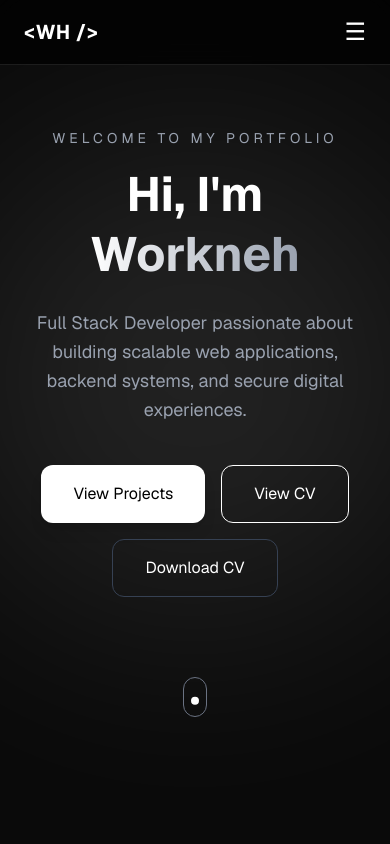
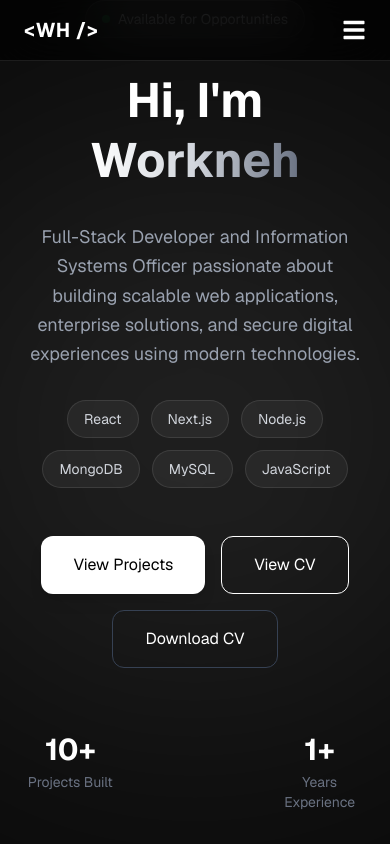
Before and after one commit to worknehhaile/Portfolio-v2, a Next.js app in the folder portfolio-client/: page / in a window 390 px wide. Shown: the top 844 px of the page. Built offline with nearby package versions, Linux system fonts and the light colour scheme.

Commit message:
Improve mobile navbar

```diff
--- a/portfolio-client/app/components/Navbar.jsx
+++ b/portfolio-client/app/components/Navbar.jsx
@@ -2,7 +2,7 @@
 
 import { useState } from "react";
 import { motion, AnimatePresence } from "framer-motion";
-
+import { FaBars, FaTimes } from "react-icons/fa";
 export default function Navbar() {
   const [open, setOpen] = useState(false);
 
@@ -47,7 +47,7 @@ export default function Navbar() {
           className="md:hidden text-2xl"
           onClick={() => setOpen(!open)}
         >
-          {open ? "✕" : "☰"}
+          {open ? <FaTimes /> : <FaBars />}
         </button>
       </div>
 
@@ -55,13 +55,13 @@ export default function Navbar() {
      <AnimatePresence>
   {open && (
     <motion.div
-            initial={{ opacity: 0, y: -15 }}
+      initial={{ opacity: 0, y: -20 }}
       animate={{ opacity: 1, y: 0 }}
-            exit={{ opacity: 0, y: -15 }}
+      exit={{ opacity: 0, y: -20 }}
       transition={{ duration: 0.25 }}
-            className="md:hidden bg-black/95 backdrop-blur-xl border-t border-white/10"
+      className="md:hidden fixed top-[72px] left-0 w-full bg-black/95 backdrop-blur-xl border-t border-white/10 z-[999]"
     >
-            <ul className="flex flex-col items-center gap-6 py-8 text-sm">
+      <ul className="flex flex-col items-center gap-6 py-8 text-base">
         {navLinks.map((link) => (
           <li key={link}>
             <a
--- a/portfolio-client/app/sections/Hero.jsx
+++ b/portfolio-client/app/sections/Hero.jsx
@@ -15,30 +15,33 @@ export default function Hero() {
     >
       {/* Background Glow */}
       <div className="absolute inset-0 -z-10">
-        <div className="absolute top-32 left-1/2 -translate-x-1/2 w-[500px] h-[500px] bg-white/10 blur-[120px] rounded-full" />
+        <div className="absolute top-32 left-1/2 -translate-x-1/2 w-[600px] h-[600px] bg-white/10 blur-[140px] rounded-full" />
       </div>
 
-      <div className="max-w-5xl mx-auto text-center">
-
-        {/* Small Intro */}
-        <motion.p
+      <div className="max-w-6xl mx-auto text-center">
+        {/* Badge */}
+        <motion.div
           initial={{ opacity: 0, y: -20 }}
           animate={{ opacity: 1, y: 0 }}
           transition={{ duration: 0.6 }}
-          className="text-gray-400 uppercase tracking-[4px] text-sm mb-4"
+          className="inline-flex items-center gap-2 px-4 py-2 border border-white/10 rounded-full bg-white/5 backdrop-blur-md mb-8"
         >
-          Welcome To My Portfolio
-        </motion.p>
+          <span className="w-2 h-2 bg-green-500 rounded-full animate-pulse"></span>
+          <span className="text-sm text-gray-300">
+            Available for Opportunities
+          </span>
+        </motion.div>
 
-        {/* Main Title */}
+        {/* Main Heading */}
         <motion.h1
           initial={{ opacity: 0, y: -60 }}
           animate={{ opacity: 1, y: 0 }}
           transition={{ duration: 0.8 }}
-          className="text-5xl md:text-7xl font-bold leading-tight"
+          className="text-5xl md:text-7xl lg:text-8xl font-bold leading-tight"
         >
-          Hi, I'm{" "}
-          <span className="bg-gradient-to-r from-white to-gray-400 bg-clip-text text-transparent">
+
+        Hi, I'm <br />
+          <span className="bg-gradient-to-r from-white via-gray-300 to-gray-500 bg-clip-text text-transparent">
             Workneh
           </span>
         </motion.h1>
@@ -48,18 +51,43 @@ export default function Hero() {
           initial={{ opacity: 0 }}
           animate={{ opacity: 1 }}
           transition={{ delay: 0.5 }}
-          className="text-lg md:text-xl text-gray-400 mt-6 max-w-2xl mx-auto leading-relaxed"
+          className="text-lg md:text-xl text-gray-400 mt-8 max-w-3xl mx-auto leading-relaxed"
         >
-          Full Stack Developer passionate about building scalable web
-          applications, backend systems, and secure digital experiences.
+          Full-Stack Developer and Information Systems Officer passionate about
+          building scalable web applications, enterprise solutions, and secure
+          digital experiences using modern technologies.
         </motion.p>
+
+        {/* Tech Stack */}
+        <motion.div
+          initial={{ opacity: 0 }}
+          animate={{ opacity: 1 }}
+          transition={{ delay: 0.7 }}
+          className="flex flex-wrap justify-center gap-3 mt-8"
+        >
+          {[
+            "React",
+            "Next.js",
+            "Node.js",
+            "MongoDB",
+            "MySQL",
+            "JavaScript",
+          ].map((tech) => (
+            <span
+              key={tech}
+              className="px-4 py-2 text-sm bg-white/5 border border-white/10 rounded-full text-gray-300"
+            >
+              {tech}
+            </span>
+          ))}
+        </motion.div>
 
         {/* CTA Buttons */}
         <motion.div
           initial={{ opacity: 0, y: 60 }}
           animate={{ opacity: 1, y: 0 }}
           transition={{ delay: 0.9 }}
-          className="mt-10 flex flex-wrap justify-center gap-4"
+          className="mt-12 flex flex-wrap justify-center gap-4"
         >
           <button
             onClick={scrollToProjects}
@@ -86,12 +114,35 @@ export default function Hero() {
           </a>
         </motion.div>
 
-        {/* Bottom Indicator */}
+        {/* Quick Stats */}
+        <motion.div
+          initial={{ opacity: 0 }}
+          animate={{ opacity: 1 }}
+          transition={{ delay: 1.2 }}
+          className="mt-16 grid grid-cols-3 gap-8 max-w-xl mx-auto"
+        >
+          <div>
+            <h3 className="text-3xl font-bold">10+</h3>
+            <p className="text-gray-500 text-sm mt-1">Projects Built</p>
+          </div>
+
+          <div>
+            {/* <h3 className="text-3xl font-bold">3.89</h3> */}
+            {/* <p className="text-gray-500 text-sm mt-1">GPA</p> */}
+          </div>
+
+          <div>
+            <h3 className="text-3xl font-bold">1+</h3>
+            <p className="text-gray-500 text-sm mt-1">Years Experience</p>
+          </div>
+        </motion.div>
+
+        {/* Scroll Indicator */}
         <motion.div
           initial={{ opacity: 0 }}
           animate={{ opacity: 1 }}
           transition={{ delay: 1.5 }}
-          className="mt-20 flex justify-center"
+          className="mt-16 flex justify-center"
         >
           <div className="w-6 h-10 border border-gray-500 rounded-full flex justify-center">
             <motion.div
@@ -104,7 +155,6 @@ export default function Hero() {
             />
           </div>
         </motion.div>
-
       </div>
     </section>
   );
```
Lines whose indentation alone changed are shown as unchanged.
